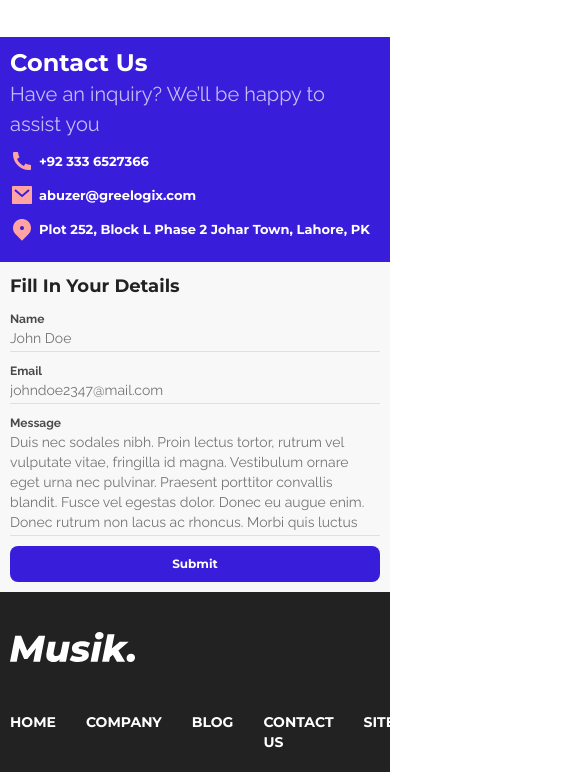
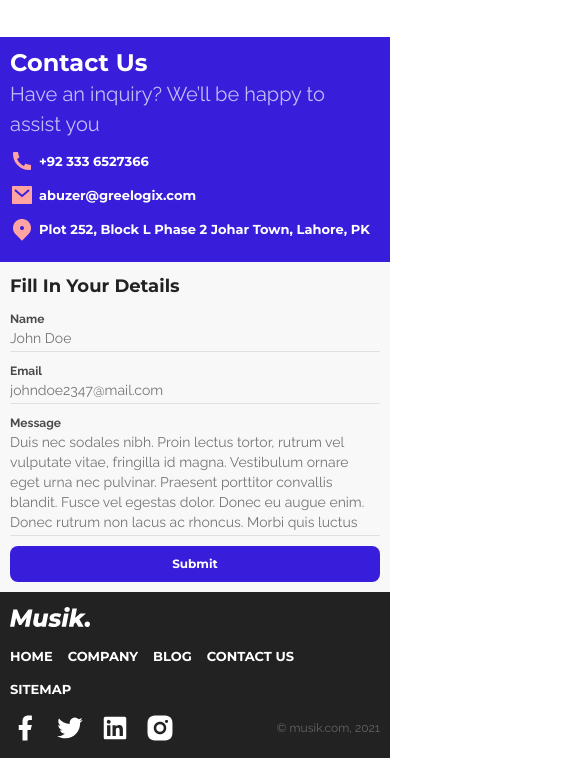
Before and after one commit to DankiCat/musik, a website: page src/index.html in a window 390 px wide. Shown: the part 4305-5077 px from the top of the page, 585 px wide, since content can reach past the window. Drawn offline with nearby package versions, Linux system fonts and the light colour scheme.

Commit message:
footer adaptation

```diff
--- a/src/js/script.js
+++ b/src/js/script.js
@@ -74,6 +74,7 @@ $(document).ready(function(){
             {
                 breakpoint: 750,
                 settings: {
+                    arrows: false,
                     slidesToShow: 1,
                     focusOnSelect: true,
                 }
--- /dev/null
+++ b/src/sass/blocks/footer/_footer-media.scss
@@ -0,0 +1,72 @@
+@media (max-width: 1199.98px) {
+    .footer {
+        height: 120px;
+        padding: 25px 0 25px 0;
+        &__content {
+            margin-top: 25px;
+        }
+        &__links, &__social {
+            gap: 20px;
+        }
+        &__links {
+            margin-right: 200px;
+        }
+        &__link {
+            font-size: 13px;
+            line-height: 18px;
+        }
+    }
+}
+
+@media (max-width: 989.98px) {
+    .footer {
+        height: 100px;
+        padding: 15px 0 15px 0;
+        &__logo {
+            width: 100px;
+            img {
+                width: 100px;
+            }
+        }
+        &__content {
+            margin-top: 20px;
+        }
+        &__links, &__social {
+            gap: 15px;
+        }
+        &__links {
+            margin-right: 75px;
+        }
+    }
+}
+
+@media (max-width: 749.98px) {
+    .footer {
+        height: 125px;
+        &__content {
+            flex-wrap: wrap;
+            row-gap: 15px;
+        }
+        &__links, &__social {
+            gap: 15px;
+        }
+        &__links {
+            margin-right: 75px;
+        }
+    }
+}
+
+@media (max-width: 569.98px) {
+    .footer {
+        height: auto;
+        &__logo {
+            width: 80px;
+            img {
+                width: 80px;
+            }
+        }
+        &__links {
+            flex-wrap: wrap;
+        }
+    }
+}
--- a/src/sass/style.scss
+++ b/src/sass/style.scss
@@ -3,7 +3,6 @@
 
 /* Импорт переменных и миксинов */
 @import 'base/variables';
-@import 'base/mixins';
 
 /* Основные стили */
 * {
@@ -145,3 +144,4 @@ section {
 @import 'blocks/contacts/contacts-media';
 
 @import 'blocks/footer/footer';
+@import 'blocks/footer/footer-media';
```
Also changed, not shown: src/css/style.min.css, src/sass/base/_mixins.scss (deleted).
